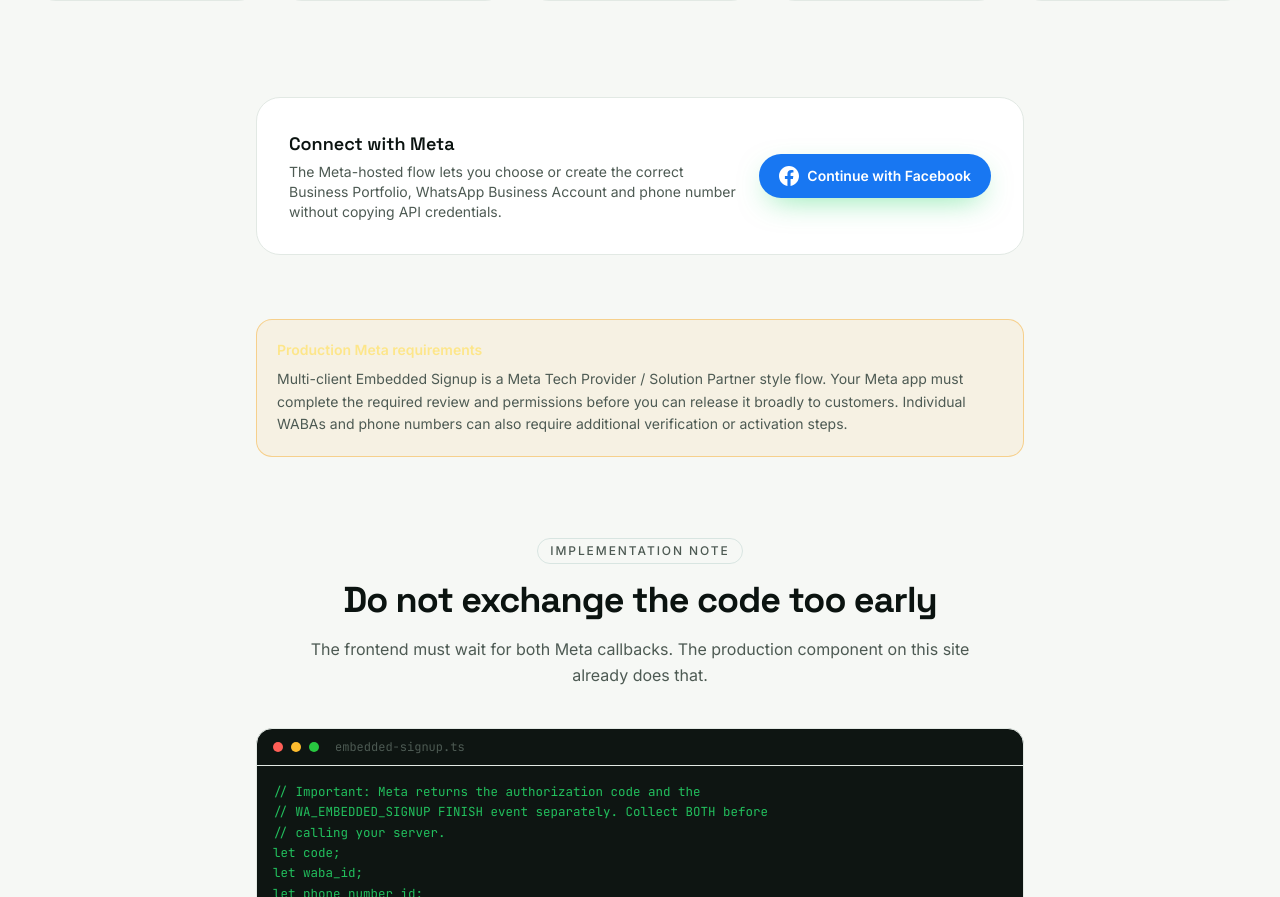
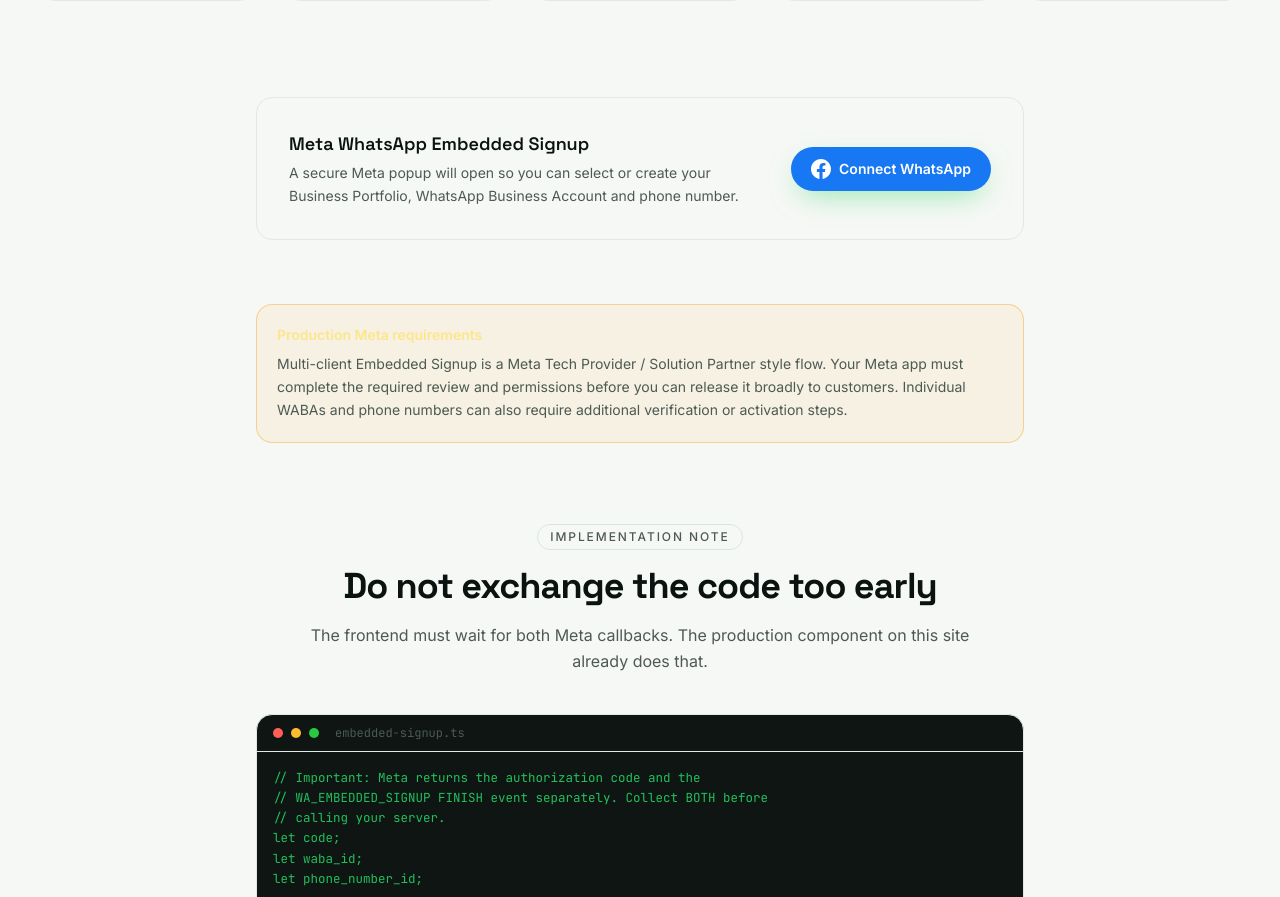
Before and after one commit to mistersingh1000-dev/whatsappapi-connect-pro-codecraftmarketing, a Next.js app: page /embedded-signup in a window 1280 px wide. Shown: the part 817-1714 px from the top of the page. Built offline with nearby package versions, Linux system fonts and the light colour scheme; no server answers.

Commit message:
Make Embedded Signup action match customer WhatsApp connection flow

```diff
--- a/components/EmbeddedSignupButton.tsx
+++ b/components/EmbeddedSignupButton.tsx
@@ -29,13 +29,10 @@
   const saveIfReady = useCallback(async () => {
     const code = codeRef.current;
     const { waba_id, phone_number_id } = signupRef.current;
-
-    // Meta returns the authorization code and WA_EMBEDDED_SIGNUP FINISH event
-    // independently. Wait until both have arrived before calling the backend.
     if (!code || !waba_id || !phone_number_id || submittingRef.current) return;
 
     submittingRef.current = true;
-    setStatus("Finishing your WhatsApp connection…");
+    setStatus("Finishing your WhatsApp API connection…");
 
     try {
       const res = await fetch("/api/embedded-signup/exchange", {
@@ -48,20 +45,20 @@
       if (!res.ok) {
         setStatus(
           data?.message ||
-            "Meta completed signup, but the API provisioning step failed. Please check the Meta configuration and try again."
+            "Meta completed signup, but the final API provisioning step failed. Please contact support before retrying with the same number."
         );
         return;
       }
 
       if (data?.registered === true) {
-        setStatus("Connected ✓ Meta signup, webhook subscription and phone registration are complete.");
+        setStatus("Connected ✓ Your WhatsApp Business Account, phone number and webhook are connected.");
       } else if (data?.needsRegistration) {
         setStatus(
           data?.message ||
             "Meta signup is complete, but final phone activation is still pending. Your dashboard will show the current status."
         );
       } else {
-        setStatus("Meta signup completed. Checking activation status in your dashboard…");
+        setStatus("Meta signup completed. Checking activation status…");
       }
       onConnected?.();
     } catch {
@@ -108,7 +105,7 @@
             signupRef.current = { waba_id, phone_number_id };
             void saveIfReady();
           } else {
-            setStatus("Meta finished signup but did not return the WhatsApp account IDs. Please retry.");
+            setStatus("Meta finished signup but did not return the WhatsApp account IDs. Please contact support before retrying.");
           }
         } else if (data?.event === "CANCEL") {
           setStatus("Signup was cancelled before completion.");
@@ -116,7 +113,7 @@
           setStatus(data?.data?.error_message || "Meta reported an Embedded Signup error.");
         }
       } catch {
-        // Ignore unrelated postMessage traffic.
+        // Ignore unrelated browser postMessage traffic.
       }
     };
 
@@ -126,14 +123,14 @@
 
   const launch = () => {
     if (!ready || !window.FB) {
-      setStatus("Meta one-click onboarding is not available yet. Please contact support.");
+      setStatus("Meta Embedded Signup is not enabled yet. Please contact support.");
       return;
     }
 
     codeRef.current = null;
     signupRef.current = {};
     submittingRef.current = false;
-    setStatus("Opening Meta Embedded Signup…");
+    setStatus("Opening Meta's secure WhatsApp signup…");
 
     window.FB.login(
       (response: any) => {
@@ -151,8 +148,6 @@
         override_default_response_type: true,
         extras: {
           setup: {},
-          // Current Embedded Signup session event schema. The configuration ID
-          // itself determines the WhatsApp Embedded Signup variation in Meta.
           sessionInfoVersion: "3",
         },
       }
@@ -160,23 +155,22 @@
   };
 
   return (
-    <div className="card p-6 sm:p-8">
+    <div className="rounded-2xl border p-6 sm:p-8" style={{ borderColor: "var(--line)" }}>
       <div className="flex flex-col items-start gap-5 sm:flex-row sm:items-center sm:justify-between">
         <div>
-          <h3 className="font-display text-lg font-semibold">Connect with Meta</h3>
-          <p className="muted mt-1 text-sm">
-            The Meta-hosted flow lets you choose or create the correct Business Portfolio,
-            WhatsApp Business Account and phone number without copying API credentials.
+          <h3 className="font-display text-lg font-semibold">Meta WhatsApp Embedded Signup</h3>
+          <p className="muted mt-1 max-w-2xl text-sm leading-relaxed">
+            A secure Meta popup will open so you can select or create your Business Portfolio, WhatsApp Business Account and phone number.
           </p>
         </div>
         <button
           onClick={launch}
           disabled={!ready}
-          title={ready ? undefined : "Meta Embedded Signup is being configured"}
+          title={ready ? "Open Meta Embedded Signup" : "Meta Embedded Signup is being configured"}
           className="btn-primary shrink-0 bg-[#1877F2] bg-none text-white disabled:cursor-not-allowed disabled:opacity-40"
         >
           <Icon.facebook className="h-5 w-5" />
-          Continue with Facebook
+          Connect WhatsApp
         </button>
       </div>
 
@@ -188,9 +182,9 @@
 
       {!ready && (
         <div className="mt-5 rounded-2xl border border-amber-500/40 bg-amber-500/[0.07] px-4 py-3">
-          <p className="text-sm font-semibold text-amber-300">Meta one-click onboarding is being configured</p>
+          <p className="text-sm font-semibold text-amber-300">Meta Embedded Signup is not enabled yet</p>
           <p className="muted mt-1.5 text-sm leading-relaxed">
-            Your administrator must finish the Meta Business app and Embedded Signup configuration before this button can be enabled. Once enabled, onboarding happens securely inside Meta without asking you to copy API credentials.
+            The site administrator must complete the Meta Business app and Embedded Signup configuration first. Once enabled, this button opens the official Meta popup directly.
           </p>
         </div>
       )}
```
